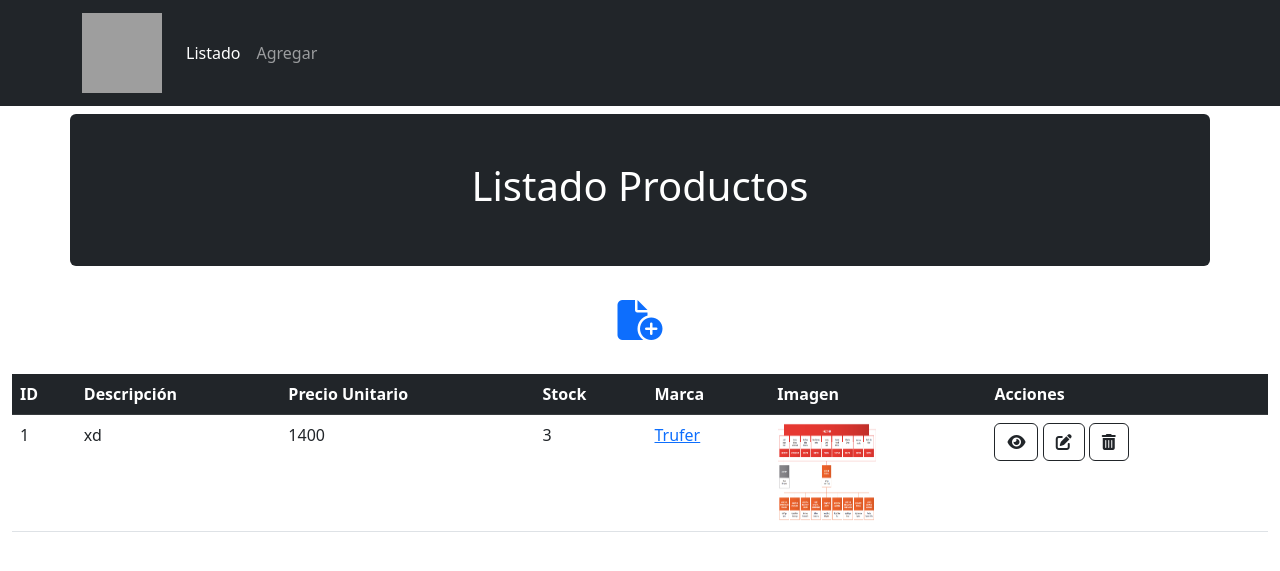
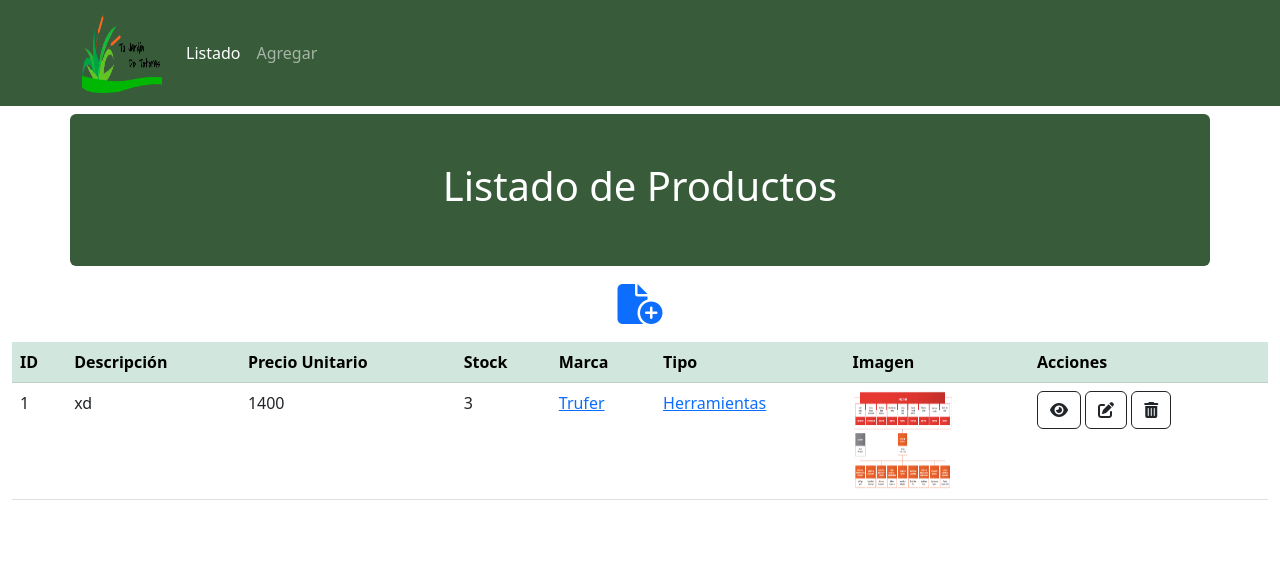
Before and after one commit to Nixixouwu/Evaluacion-1, a Django app: page /crud/ in a window 1280 px wide. Shown: the top 571 px of the page. Run offline with Django 4.2, Linux system fonts and the light colour scheme; data comes from the database, SQL or seed files in the repository; both versions use the stored data as it was after the commit; parts of the project's set-up code (start-up, migrations or seed data) failed here and were passed over; some libraries are stand-ins or nearby versions; grey boxes are pictures that could not be loaded.

Commit message:
CAMBIOS CRUD

```diff
--- a/crud/admin.py
+++ b/crud/admin.py
@@ -3,6 +3,7 @@ from .models import *
 
 admin.site.register(Marca)
 admin.site.register(Producto)
+admin.site.register(Tipo)
 
 
 # Register your models here.
--- a/crud/models.py
+++ b/crud/models.py
@@ -15,12 +15,27 @@ class Marca(models.Model):
     def __str__(self):
         return self.marca
 
+class Tipo(models.Model):
+    idTipo = models.IntegerField(primary_key=True, verbose_name='ID')
+    tipo = models.CharField(max_length=50, verbose_name='Tipo')
+    created_at = models.DateTimeField(auto_now_add=True)
+    updated_at = models.DateTimeField(auto_now=True)
+
+    class Meta:
+        verbose_name='tipo'
+        verbose_name_plural='tipos'
+        ordering=['tipo']
+
+    def __str__(self):
+        return self.tipo
+
 class Producto(models.Model):
     idProducto = models.CharField(primary_key=True, max_length=10, verbose_name='ID')
     descripcion = models.CharField(max_length=100, verbose_name='Descripcion')
     precio = models.IntegerField(verbose_name='Precio Unitario')
     stock = models.IntegerField(verbose_name='Stock')
     marca = models.ForeignKey(Marca,on_delete=models.CASCADE,null=True,blank=True)
+    tipo = models.ForeignKey(Tipo,on_delete=models.CASCADE,null=True,blank=True)
     imagen = models.ImageField(verbose_name='Imagen',upload_to='productos',null=True,blank=True)
     created_at = models.DateTimeField(auto_now_add=True)
     updated_at = models.DateTimeField(auto_now=True)
@@ -33,4 +48,5 @@ class Producto(models.Model):
     def __str__(self):
         return self.descripcion
 
+
 # Create your models here.
--- a/crud/templates/crud/base.html
+++ b/crud/templates/crud/base.html
@@ -17,7 +17,7 @@
 
     <link rel="stylesheet" href="{% static 'crud/css/styles.css' %}">
 
-    <link rel="icon" href="{% static 'crud/img/tools.svg' %}" type="image/x-icon">
+    <link rel="icon" href="{% static 'crud/img/logo.png' %}" type="image/x-icon">
     <!-- Inicio bloque CSS -->
     {% block css %}{% endblock %}
     <!-- FIN bloque CSS -->
@@ -27,10 +27,10 @@
 
 <body>
     <!--INICIO Seccion NAVBAR-->
-    <nav class="navbar navbar-expand-lg navbar-dark bg-dark">
+    <nav class="navbar navbar-expand-lg navbar-dark" style="background-color: #385C3A;">
         <div class="container">
             <a class="navbar-brand" href="{% url 'product-list' %}">
-                <img class="img-logo" src="{% static 'crud/img/tools.svg' %}" alt="">
+                <img class="img-logo" src="{% static 'crud/img/logo.png' %}" alt="">
             </a>
             <button class="navbar-toggler" type="button" data-bs-toggle="collapse" data-bs-target="#navbarNavAltMarkup"
                 aria-controls="navbarNavAltMarkup" aria-expanded="false" aria-label="Toggle navigation">
--- a/crud/templates/crud/product_list.html
+++ b/crud/templates/crud/product_list.html
@@ -5,13 +5,13 @@
 {% block title %}Listado Productos{% endblock %}
 
 {% block content %}
-<div class="container mt-2 mb-2 text-center bg-dark text-white py-5 rounded">
-    <h1>Listado Productos</h1>
+<div class="container mt-2 mb-2 text-center text-white py-5 rounded"style="background-color: #385C3A;">
+    <h1>Listado de Productos</h1>
 </div>
 {% endblock %}
 
 {% block main_content %}
-<div class="container mt-4 mb-4">
+<div class="container-fluid mt-2 mb-2">
     <div class="row">
         <div class="col-2 mx-auto text-center">
             <a class="fs-1" href="#">
@@ -49,13 +49,14 @@
 
 <div class="container-fluid mt-2 mb-2">
     <table class="table table-hover">
-        <thead class="table-dark">
+        <thead class="table-success">
             <tr>
                 <th>ID</th>
                 <th>Descripción</th>
                 <th>Precio Unitario</th>
                 <th>Stock</th>
                 <th>Marca</th>
+                <th>Tipo</th>
                 <th>Imagen</th>
                 <th>Acciones</th>
             </tr>
@@ -69,6 +70,9 @@
                 <td>{{p.stock}}</td>
                 <td>
                     <a href="/crud/marca/{{p.marca.id}}">{{p.marca}}</a>
+                </td>
+                <td>
+                    <a href="/crud/tipo/{{p.tipo.id}}">{{p.tipo}}</a>
                 </td>
                 <td>
                     {% if p.imagen %}
```
Also changed, not shown: crud/forms.py (+2 -25 lines), crud/migrations/0002_tipo_producto_tipo.py (added), crud/static/crud/img/logo.png (added), crud/static/crud/img/tools.svg (deleted), db.sqlite3, media/productos/ORGANIGRAMA_EMPRESA_WATTS.PNG (added).
